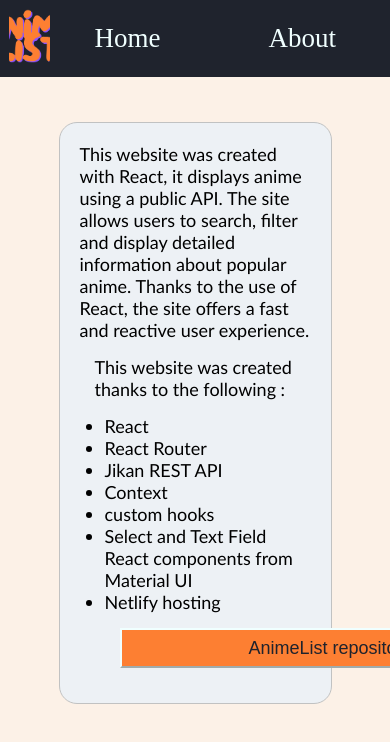
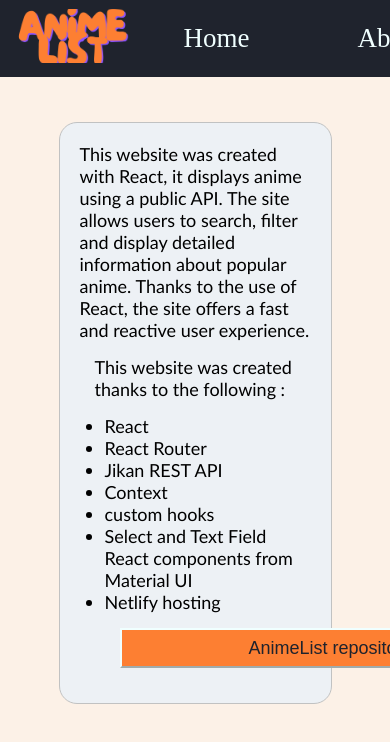
Before and after one commit to yassinehaku/AnimeList, a React (Create React App) app: page /about in a window 390 px wide. Shown: the top 742 px of the page. Built offline with nearby package versions, Linux system fonts and the light colour scheme; no server answers.

Commit message:
CSS
-navbar responsiveness
-search bar responsiveness

```diff
--- a/src/components/SearchForm.js
+++ b/src/components/SearchForm.js
@@ -22,13 +22,13 @@
 
   return (
     <section className='searchform'>
-      <form onSubmit={handleSubmit}>
+      <form className='form' onSubmit={handleSubmit}>
         <div className='search' >
-          <Box sx={{minWidth: 200}}>
+          <Box >
             <TextField  label="searchAnime" id="searchAnime" onChange={(e) => setSearchTerm(e.target.value) } />
         </Box>
         </div>
-        </form>
+
       <div className='genres' >
       <Box sx={{ minWidth: 250,backgroundColor:'#ffffff' }}>
       <FormControl fullWidth>
@@ -47,7 +47,7 @@
       </FormControl>
       </Box>
       </div>
-
+      </form>
     </section>
   )
 }
--- a/src/index.css
+++ b/src/index.css
@@ -31,7 +31,6 @@
 }
 .nav-links{
   display: flex;
-  align-items: center;
 }
 .nav-links a{
   padding: 3rem 3rem;
@@ -42,6 +41,20 @@
   text-decoration:none;
   color:azure;
 }
+@media screen and (max-width: 900px){
+.container{
+  width: max-content;
+}
+.search {
+   width: 100%;
+}
+}
+@media screen and (min-width: 900px){
+  .form{
+    display:flex;
+  }
+  }
+
 /*
 ==========
 ANIME LIST
```
